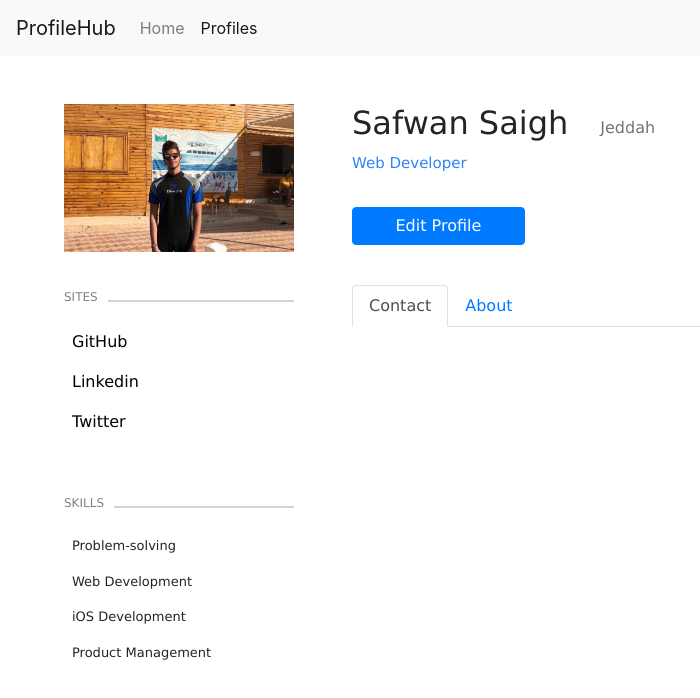
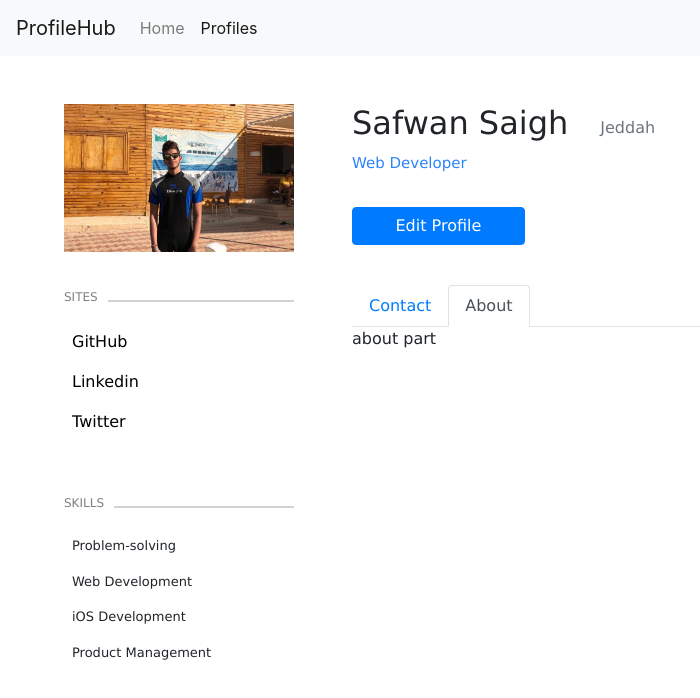
Before and after one commit to SafwanSa/angular-profile-app, an Angular app: page /profiles/1 in a window 1280 px wide. Shown: the top 698 px of the page, without its empty margins (0-700 px from the left). Built offline with nearby package versions, Linux system fonts and the light colour scheme.

Commit message:
last comiit

```diff
--- a/src/app/profile/profile.component.css
+++ b/src/app/profile/profile.component.css
@@ -84,3 +84,7 @@
 .nav {
   margin-top: 2.5rem;
 }
+
+.nav-item {
+  cursor: pointer;
+}
--- a/src/app/profile/profile.component.html
+++ b/src/app/profile/profile.component.html
@@ -34,13 +34,19 @@
     <p>Web Developer</p>
     <button class="btn btn-primary">Edit Profile</button>
 
-    <ul [ngSwitch]="navMode" class="nav nav-tabs">
-      <li class="nav-item">
-        <a class="nav-link active">Contact</a>
+    <ul class="nav nav-tabs">
+      <li (click)="navMode = 'contact'" class="nav-item">
+        <a class="nav-link" [class.active]="navMode === 'contact'">Contact</a>
       </li>
-      <li class="nav-item">
-        <a class="nav-link">About</a>
+      <li (click)="navMode = 'about'" class="nav-item">
+        <a class="nav-link" [class.active]="navMode === 'about'">About</a>
       </li>
     </ul>
+
+    <div [ngSwitch]="navMode" class="nav-output">
+      <div *ngSwitchCase="'contact'" class="contact">contact part</div>
+      <div *ngSwitchCase="'about'" class="about">about part</div>
+      <app-notFound *ngSwitchDefault></app-notFound>
+    </div>
   </div>
 </div>
--- a/src/app/profile/profile.component.ts
+++ b/src/app/profile/profile.component.ts
@@ -3,13 +3,12 @@ import { Component, OnInit } from '@angular/core';
 @Component({
   selector: 'app-profile',
   templateUrl: './profile.component.html',
-  styleUrls: ['./profile.component.css']
+  styleUrls: ['./profile.component.css'],
 })
 export class ProfileComponent implements OnInit {
+  navMode = 'about';
 
-  constructor() { }
+  constructor() {}
 
-  ngOnInit() {
-  }
-
+  ngOnInit() {}
 }
--- a/src/app/profiles/profiles.component.ts
+++ b/src/app/profiles/profiles.component.ts
@@ -8,7 +8,6 @@ import { ProfileService } from '../services/profile.service';
 })
 export class ProfilesComponent implements OnInit {
   profiles = [];
-  navMode = 'about';
 
   constructor(private profileService: ProfileService) {}
 
```
